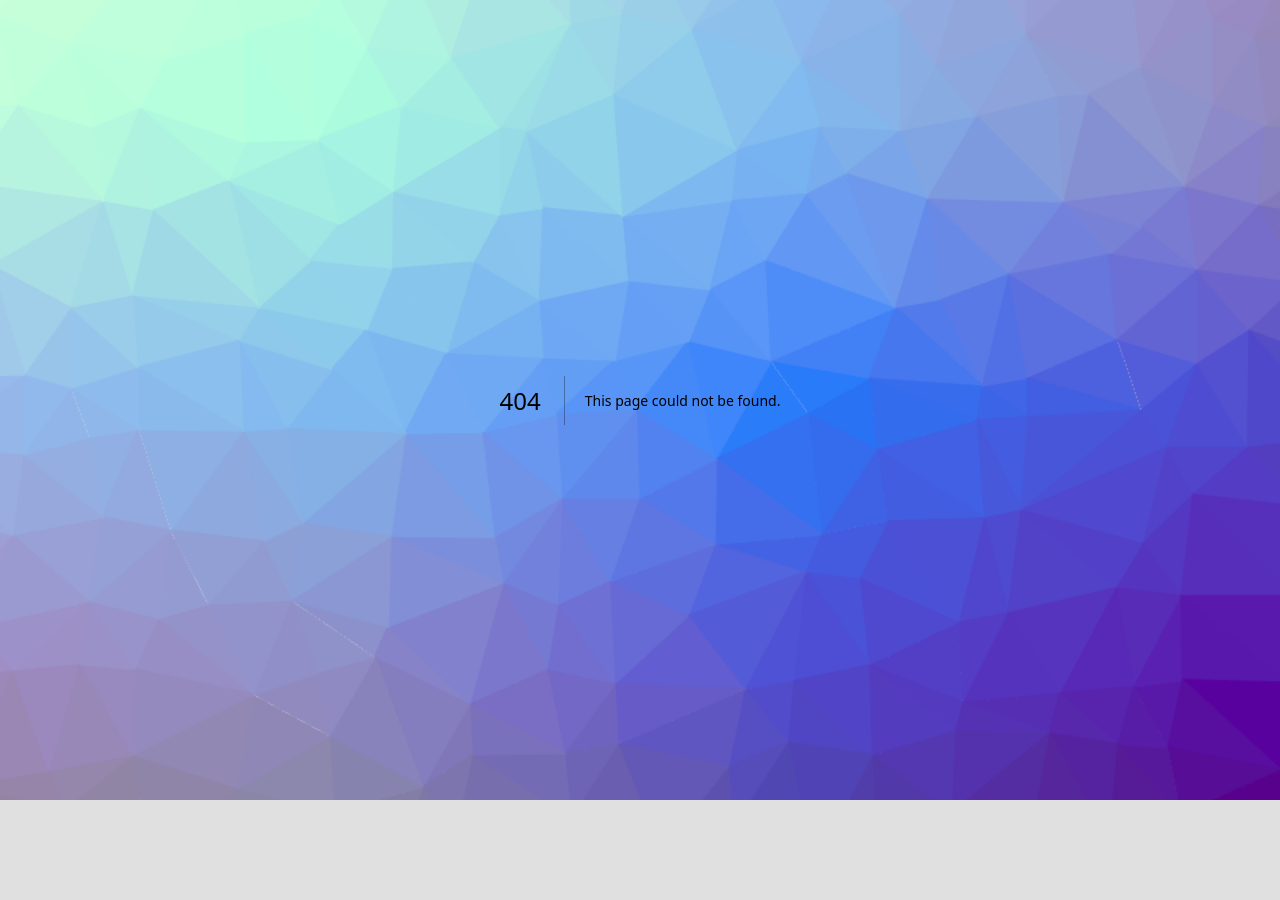
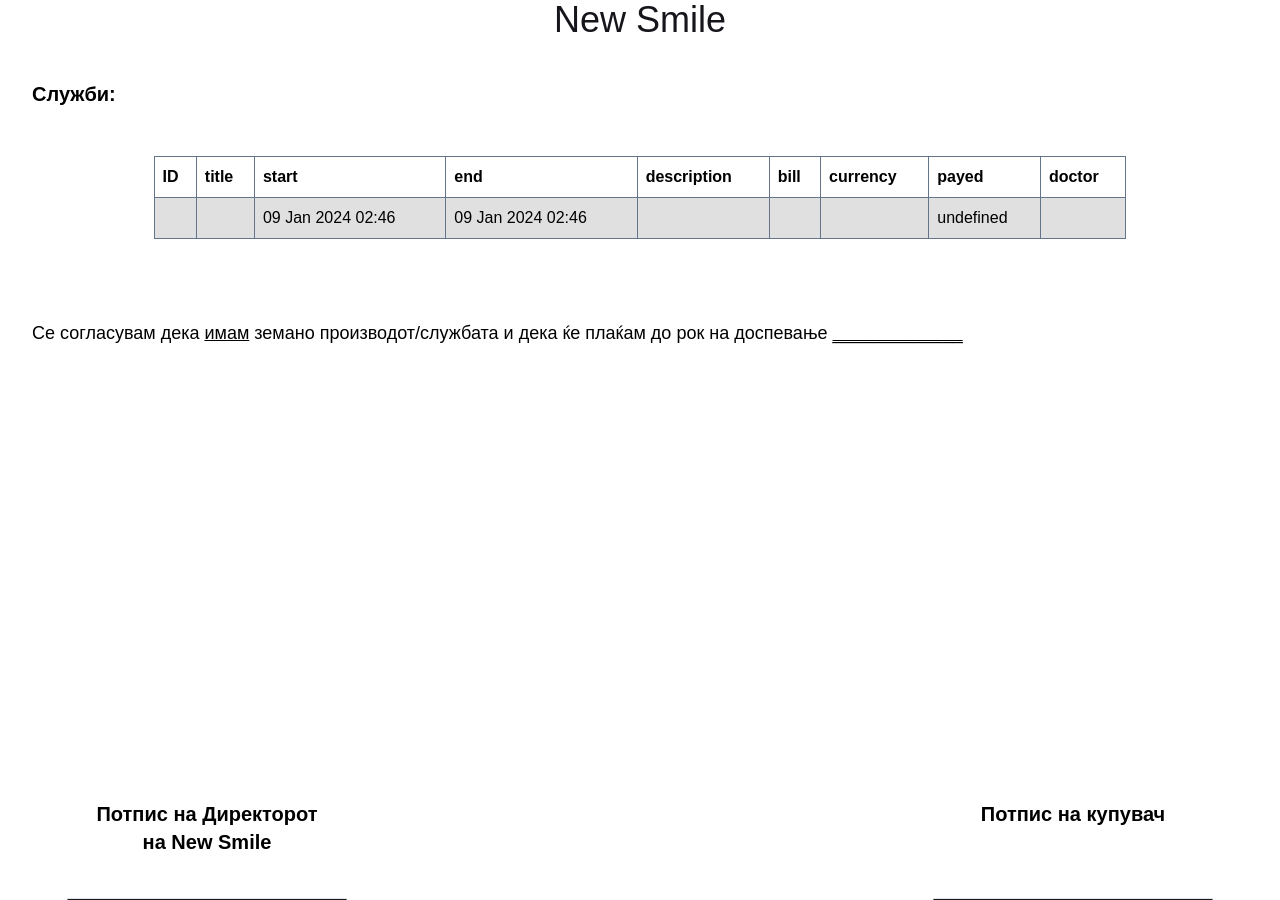
Before and after one commit to EnesAgo/New-Smile-Appointment-App, a Next.js app in the folder frontend-next/: page /patients/1/1 in a window 1280 px wide. Before the commit this address had no page. Before the commit the page ends 800 px from the top, so only its background shows below. Built offline with nearby package versions, Linux system fonts and the light colour scheme; no server answers; sample sign-in values are in the browser's storage.

Commit message:
printing

```diff
--- a/frontend-next/src/components/editPatient/PatientHistory.tsx
+++ b/frontend-next/src/components/editPatient/PatientHistory.tsx
@@ -1,12 +1,15 @@
 import React, {useEffect, useState} from 'react'
 import humanReadableNumber from "@/functions/humanReadableNumber";
 import moment from "moment";
+import {useRouter} from "next/router";
 
 
 export default function PatientHistory(Props: any) {
     const [head, setHead] = useState<any>([])
     const [historyDataShow, setHistoryDataShow] = useState<any>([])
     const [totalEvents, setTotalEvents] = useState(0)
+
+    const router = useRouter()
 
     const iconPrefix = '/assets/imgs/icons'
     const limit = Props.totalEvents < 15 ? Props.totalEvents : 15;
@@ -30,7 +33,7 @@
                     bill: e.bill,
                     from: e.fromName,
                     // color: e.color,
-                    // uuID: e.uuID
+                    uuID: e.uuID
                 }
             })
 
@@ -57,6 +60,7 @@
                                 <tr>
                                     {head && head.map((e: any) =>
                                         e!=='color' &&
+                                        e!=='uuID' &&
 
                                         <th key={Math.random()*1000}
                                             scope="col"
@@ -70,12 +74,14 @@
                                 <tbody className="divide-y divide-gray-200">
                                 {historyDataShow && historyDataShow.map((e:any) =>
 
-                                    <tr key={Math.random()*1000}>
+                                    <tr key={Math.random()*1000} className="cursor-pointer" onClick={() => router.push(`/patients/${Props.patientUUID}/${e.uuID}`)}>
                                         {head && head.map((tdInd: any) => (
                                             tdInd!=='color' &&
-                                                <td key={Math.random()*1000} className="pl-2 py-2 text-base whitespace-nowrap text-gray-800">
-                                                    {String(e[tdInd])}
-                                                </td>
+                                            tdInd!=='uuID' &&
+
+                                            <td key={Math.random()*1000} className="pl-2 py-2 text-base whitespace-nowrap text-gray-800">
+                                                {String(e[tdInd])}
+                                            </td>
                                         ))}
                                     </tr>
 
--- a/frontend-next/src/pages/_document.tsx
+++ b/frontend-next/src/pages/_document.tsx
@@ -7,7 +7,7 @@
         <Head>
             <link href="https://fonts.googleapis.com/css?family=Poppins" rel="stylesheet" />
         </Head>
-      <body className='bg-alto bg-background-img-one bg-fixed bg-cover'>
+      <body className='bg-white bg-background-img-one bg-fixed bg-cover'>
         <Main />
         <NextScript />
       </body>
--- /dev/null
+++ b/frontend-next/src/pages/patients/[ID]/[eventID]/index.tsx
@@ -0,0 +1,104 @@
+import React, {useEffect} from 'react';
+import { useRouter } from 'next/router'
+import {requestBaseUrl} from "@/requests/constants";
+import moment from "moment/moment";
+
+export async function getServerSideProps({ params }: any){
+    try{
+        const resHis: any = await fetch(`${requestBaseUrl}/findOneEvent?uuID=${params.eventID}`)
+        const data: any = await resHis.json()
+
+
+        return {
+            props: {
+                data
+            }
+        }
+    } catch (error) {
+        console.error('Error fetching data:', error);
+
+        return {
+            props: {
+                data: {},
+                error: 'Failed to fetch data, ' + JSON.stringify(error),
+            },
+        };
+    }
+}
+const PrintDocument = ({ data }: any ) => {
+    useEffect(() => {
+        document.body.classList.remove("bg-background-img-one");
+        document.body.classList.remove("bg-background-img-two");
+
+        document.body.classList.remove("bg-gradient-to-r");
+        document.body.classList.remove("from-[#00d8ee]");
+        document.body.classList.remove("to-[#27f8aa]");
+        if(data){
+            window.print();
+        }
+    }, [data])
+
+    const { title, start, end, description, billType, bill, fromName, uuID, patient, payed } = data
+
+    const startDateFormatted = moment(start).format("DD MMM YYYY hh:mm")
+
+    const dueDateFormatted = moment(end).format("DD MMM YYYY hh:mm")
+
+    return (
+        data &&
+        <div className="mx-8 min-h-[800px] h-[800px]">
+            <div className="w-full h-full flex flex-col gap-10">
+                <h1 className="text-center text-dark text-4xl">New Smile</h1>
+                <div className="flex flex-col gap-12">
+                    <h1 className="font-semibold text-xl">Служби:</h1>
+                    <div className="w-full flex justify-center">
+                        <table className="table table-auto w-[80%] border-collapse border border-slate-500">
+                            <thead className="w-full">
+                            <tr className="w-full child:border child:border-slate-500 child:p-2">
+                                <th className="text-left">ID</th>
+                                <th className="text-left">title</th>
+                                <th className="text-left">start</th>
+                                <th className="text-left">end</th>
+                                <th className="text-left">description</th>
+                                <th className="text-left">bill</th>
+                                <th className="text-left">currency</th>
+                                <th className="text-left">payed</th>
+                                <th className="text-left">doctor</th>
+                            </tr>
+                            </thead>
+                            <tbody className="w-full">
+                            <tr className="w-full bg-alto even:bg-sand child:border child:border-slate-500 child:p-2">
+                                <td><h2>{uuID}</h2></td>
+                                <td><h2>{title}</h2></td>
+                                <td><h2>{startDateFormatted}</h2></td>
+                                <td><h2>{dueDateFormatted}</h2></td>
+                                <td><h2>{description}</h2></td>
+                                <td><h2>{bill}</h2></td>
+                                <td><h2>{billType} </h2></td>
+                                <td><h2>{String(payed)}</h2></td>
+                                <td><h2>{fromName}</h2></td>
+                            </tr>
+                            </tbody>
+                        </table>
+                    </div>
+
+                    <h2 className="font-medium text-lg mt-8">Се согласувам дека <u>имам</u> земано производот/службата и дека ќе плаќам до рок на доспевање <u>_____________</u></h2>
+
+                </div>
+
+            </div>
+            <div className="static bottom-5 w-full flex justify-between">
+                <div className="flex flex-col h-[100px] w-[350px] justify-between items-center">
+                    <h1 className="font-semibold text-xl text-center">Потпис на Директорот <br/> на New Smile</h1>
+                    <span className="w-[80%] border border-b-dark"></span>
+                </div>
+                <div className="flex flex-col h-[100px] w-[350px] justify-between items-center">
+                    <h1 className="font-semibold text-xl text-center">Потпис на купувач</h1>
+                    <span className="w-[80%] border border-b-dark"></span>
+                </div>
+            </div>
+        </div>
+    );
+};
+
+export default PrintDocument;
--- a/frontend-next/src/pages/patients/[ID]/index.tsx
+++ b/frontend-next/src/pages/patients/[ID]/index.tsx
@@ -126,7 +126,7 @@
             <ToastContainerDefault />
             <main className="flex flex-col gridMain items-center gap-8 py-12">
                 <EditPatientForm patientData={patientData} />
-                <PatientHistory patientHistoryData={patientHistory} totalEvents={hisData.total} fetchNewPage={fetchNewPage} />
+                <PatientHistory patientHistoryData={patientHistory} totalEvents={hisData.total} fetchNewPage={fetchNewPage} patientUUID={data.uuID} />
             </main>
         </>
     )
```
Also changed, not shown: 2 other files (tests, documents, lock files or other folders).
